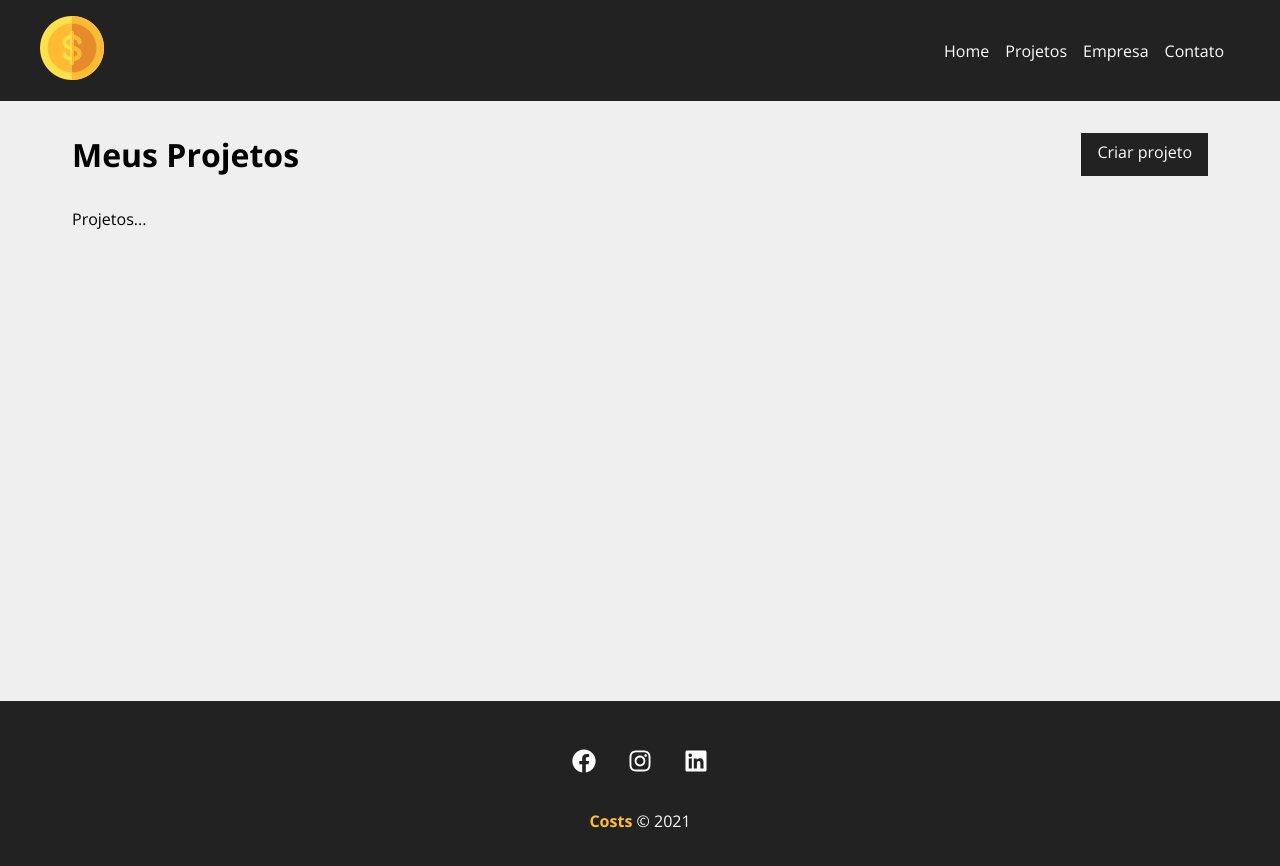
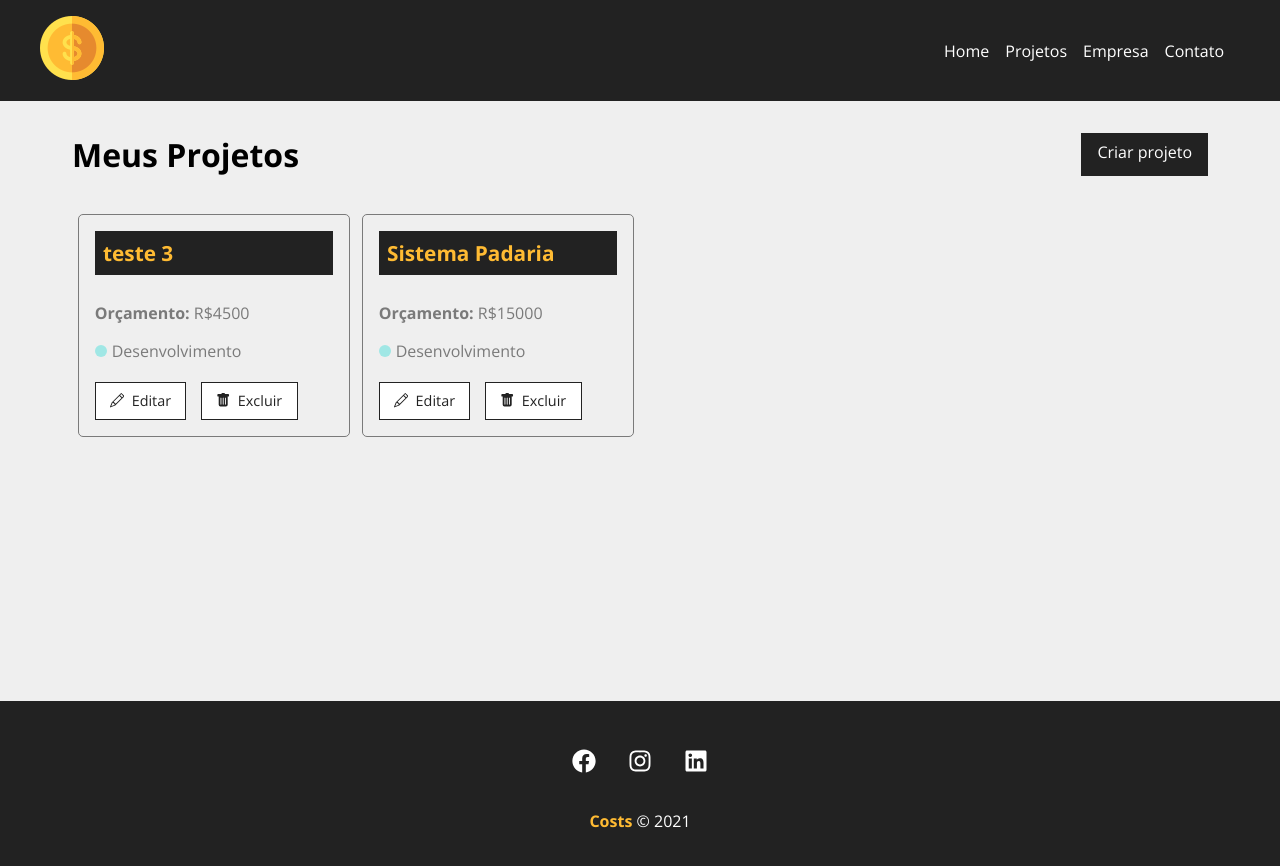
Before and after one commit to Thiagodessa41/costs, a React (Create React App) app in the folder costs/: page /projects in a window 1280 px wide. Shown: the top 866 px of the page. Built offline with nearby package versions, Linux system fonts and the light colour scheme; data requests are answered from the project's data file; the HTML template or start-up script is replaced by a standard one.

Commit message:
resgatando projetos banco dados

```diff
--- a/costs/db.json
+++ b/costs/db.json
@@ -1,48 +1,5 @@
 {
   "projects": [
-    {
-      "name": "teste",
-      "budget": "5000",
-      "category": {
-        "id": "2",
-        "name": "Desenvolvimento"
-      },
-      "cost": 0,
-      "services": [],
-      "id": 1
-    },
-    {
-      "cost": 0,
-      "services": [],
-      "id": 2
-    },
-    {
-      "cost": 0,
-      "services": [],
-      "id": 3
-    },
-    {
-      "name": "Meu projeto 3",
-      "budget": "15000",
-      "category": {
-        "id": "3",
-        "name": "Design"
-      },
-      "cost": 0,
-      "services": [],
-      "id": 4
-    },
-    {
-      "name": "teste2 ",
-      "budget": "500",
-      "category": {
-        "id": "4",
-        "name": "Planejamento"
-      },
-      "cost": 0,
-      "services": [],
-      "id": 5
-    },
     {
       "name": "teste 3 ",
       "budget": "4500",
@@ -53,6 +10,17 @@
       "cost": 0,
       "services": [],
       "id": 6
+    },
+    {
+      "name": "Sistema Padaria",
+      "budget": "15000",
+      "category": {
+        "id": "2",
+        "name": "Desenvolvimento"
+      },
+      "cost": 0,
+      "services": [],
+      "id": 7
     }
   ],
   "categories": [
--- a/costs/src/components/pages/Projects.js
+++ b/costs/src/components/pages/Projects.js
@@ -1,17 +1,40 @@
 import {useLocation} from 'react-router-dom'
+
+import { useState, useEffect } from 'react'
 
 import Message from "../layout/Message"
 import Container from '../layout/Container'
 import LinkButton from '../layout/LinkButton'
 import styles from './Projects.module.css'
+import ProjectCard from '../project/ProjectCard'
+
 
 function Projects(){
+
+    const [projects, setProjects] = useState([])
 
     const location = useLocation()
     let message = ''
     if(location.state){
         message = location.state.message
     }
+
+    useEffect(() => {
+        // Para ver o loading
+
+
+            fetch('http://localhost:5000/projects', {
+              method: 'GET',
+              headers: {
+                'Content-Type': 'application/json',
+              },
+            })
+              .then((resp) => resp.json())
+              .then((data) => {
+                setProjects(data)
+            })
+          .catch((err)=> console.log(err))
+        }, [])
 
     return(
         <div className={styles.project_container}>
@@ -20,8 +43,17 @@
                 <LinkButton to="/newproject" text="Criar projeto" />
             </div>
             {message &&<Message type='success' msg={message} />}
-            <Container customClass='start'>
-                <p>Projetos...</p>
+            <Container customClass="start">
+               {projects.length > 0 &&
+               projects.map((project) => (
+              <ProjectCard
+                id={project.id}
+                name={project.name}
+                budget={project.budget}
+               category={project.category.name}
+                key={project.id}
+              />
+          ))}
             </Container>
         </div>
     )
--- /dev/null
+++ b/costs/src/components/project/ProjectCard.js
@@ -0,0 +1,33 @@
+import { Link } from 'react-router-dom'
+import styles from './ProjectCard.module.css'
+
+import { BsPencil, BsFillTrashFill } from 'react-icons/bs'
+
+function ProjectCard({ id, name, budget, category, handleRemove }) {
+  const remove = (e) => {
+    e.preventDefault()
+    handleRemove(id)
+  }
+
+  return (
+    <div className={styles.project_card}>
+      <h4>{name}</h4>
+      <p>
+        <span>Orçamento:</span> R${budget}
+      </p>
+      <p className={styles.category_text}>
+        <span className={`${styles[category.toLowerCase()]}`}></span> {category}
+      </p>
+      <div className={styles.project_card_actions}>
+        <Link to={'/'}>
+          <BsPencil/> Editar
+        </Link>
+        <button onClick={remove}>
+          <BsFillTrashFill /> Excluir
+        </button>
+      </div>
+    </div>
+  )
+}
+
+export default ProjectCard
--- /dev/null
+++ b/costs/src/components/project/ProjectCard.module.css
@@ -0,0 +1,88 @@
+
+.project_card {
+    padding: 1em;
+    border: 1px solid #7a7a7a;
+    border-radius: 5px;
+    width: 24%;
+    margin: 0.5%;
+  }
+
+  .project_card h4 {
+    background-color: #222;
+    color: #ffbb33;
+    padding: 0.4em;
+    margin-bottom: 1.3em;
+    font-size: 1.3em;
+  }
+
+  .project_card p {
+    color: #7a7a7a;
+    margin-bottom: 1em;
+  }
+
+  .project_card p span {
+    font-weight: bold;
+  }
+
+  .category_text {
+    display: flex;
+    align-items: center;
+  }
+
+  .category_text span {
+    display: block;
+    width: 12px;
+    height: 12px;
+    border-radius: 50%;
+    background-color: #ccc;
+    margin-right: 5px;
+  }
+
+  .category_text .infra {
+    background-color: #ffaebc;
+  }
+
+  .category_text .desenvolvimento {
+    background-color: #a0e7e5;
+  }
+
+  .category_text .design {
+    background-color: #b4f8c8;
+  }
+
+  .category_text .planejamento {
+    background-color: #fbe7c6;
+  }
+
+  .project_card_actions {
+    margin-top: 1.2em;
+    display: flex;
+    align-items: center;
+  }
+
+  .project_card_actions a,
+  .project_card_actions button {
+    text-decoration: none;
+    border: none;
+    background-color: #fff;
+    color: #222;
+    font-size: 0.9em;
+    padding: 0.6em 1em;
+    margin-right: 1em;
+    cursor: pointer;
+    border: 1px solid #222;
+    transition: 0.5s;
+    display: flex;
+    align-items: center;
+    justify-content: center;
+  }
+
+  .project_card_actions svg {
+    margin-right: 0.5em;
+  }
+
+  .project_card_actions a:hover,
+  .project_card_actions button:hover {
+    background-color: #222;
+    color: #ffbb33;
+  }
```
